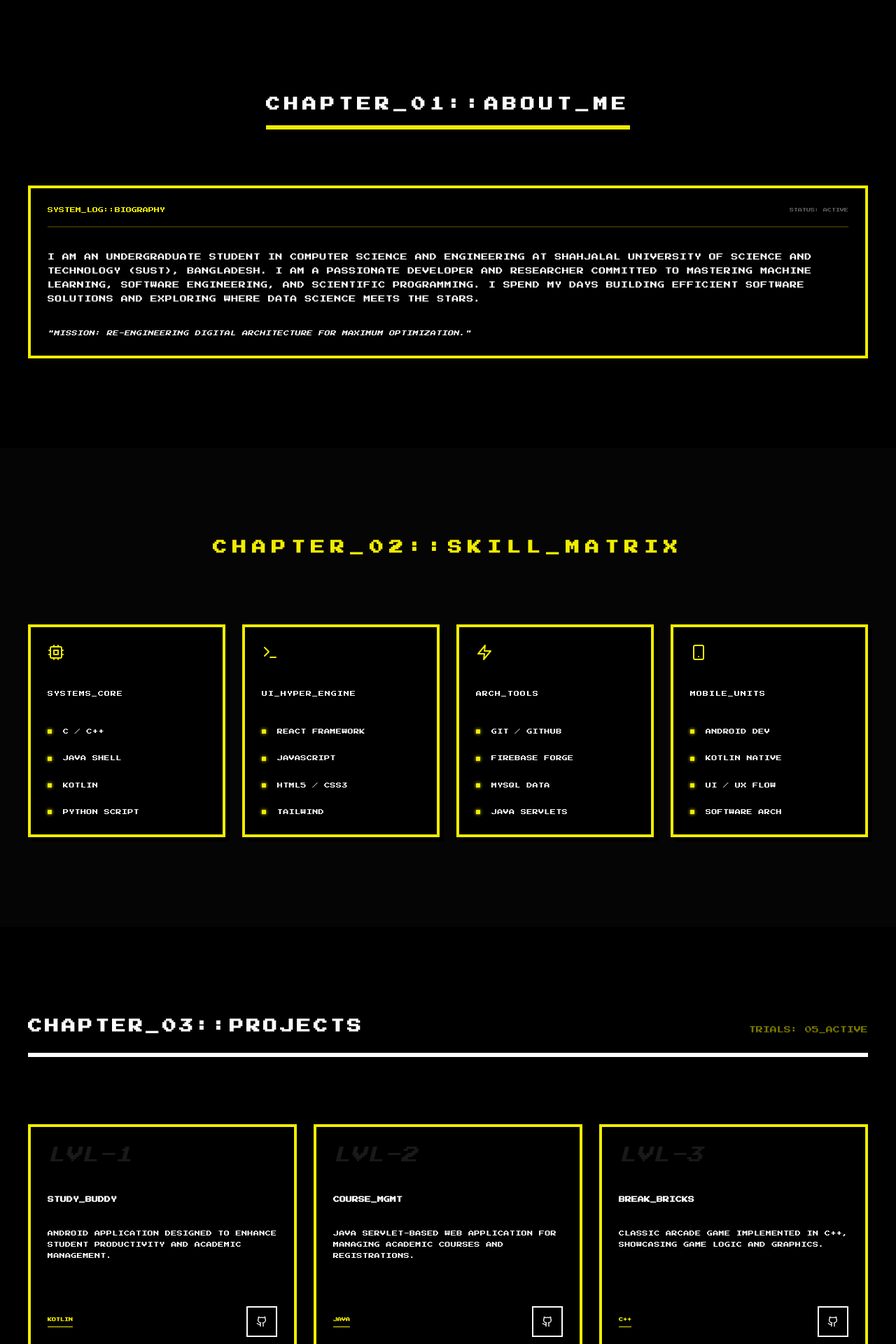
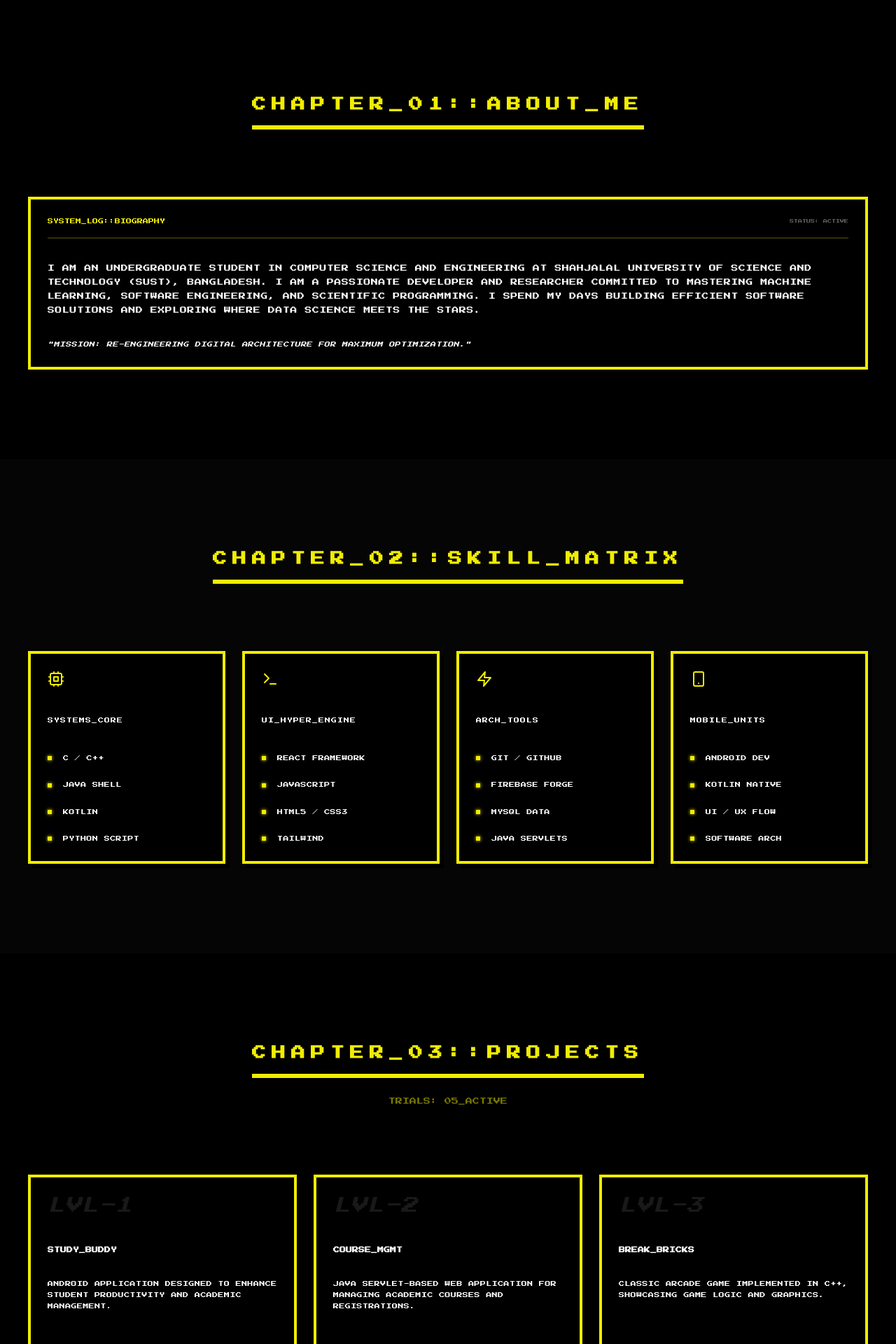
Before and after one commit to rantidebRoy/RoyRantideb, a React (Vite) app: page / in a window 1280 px wide. Shown: the part 840-2760 px from the top of the page at 70% size. Built offline with nearby package versions, Linux system fonts and the light colour scheme.

Commit message:
Mobile View Fixed

```diff
--- a/src/App.jsx
+++ b/src/App.jsx
@@ -193,8 +193,8 @@ const Hero = () => (
                 <div className="inline-block px-4 py-1 border-2 border-nes-yellow text-[7px] md:text-[8px] text-nes-yellow nes-text break-words max-w-full">
                     CHAPTER_00::SYSTEM_LOAD
                 </div>
-                <h1 className="text-xl sm:text-2xl md:text-4xl lg:text-5xl font-black leading-tight tracking-tight lg:tracking-tighter nes-text">
-                    LOADED <span className="text-nes-yellow">RANTIDEB ROY</span> <br className="hidden sm:block" />
+                <h1 className="text-xl sm:text-2xl md:text-4xl lg:text-5xl font-black leading-relaxed md:leading-tight tracking-tight lg:tracking-tighter nes-text">
+                    LOADED <span className="text-nes-yellow">RANTIDEB ROY</span> <br />
                     INTO THE <span className="md:inline">MAIN_FRAME</span>
                 </h1>
                 <div className="nes-border border-4 p-6 md:p-10 bg-black/60 shadow-pixel border-nes-yellow">
@@ -255,8 +255,8 @@ const Hero = () => (
 const About = () => (
     <section id="about" className="py-20 md:py-32 relative">
         <div className="max-w-7xl mx-auto px-6 md:px-10">
-            <div className="mb-12 md:mb-20 text-center">
-                <h2 className="text-[10px] md:text-xl font-bold tracking-tight md:tracking-[6px] inline-block border-b-6 border-nes-yellow pb-4 nes-text uppercase">
+            <div className="mb-16 md:mb-24 text-center">
+                <h2 className="text-[10px] md:text-xl font-bold tracking-tight md:tracking-[8px] inline-block border-b-6 border-nes-yellow pb-4 nes-text uppercase text-nes-yellow">
                     CHAPTER_01::ABOUT_ME
                 </h2>
             </div>
@@ -298,9 +298,11 @@ const Skills = () => {
     return (
         <section id="skills" className="py-20 md:py-32 bg-nes-gray/20">
             <div className="max-w-7xl mx-auto px-6 md:px-10">
-                <h2 className="text-[10px] md:text-xl font-bold tracking-tight md:tracking-[8px] text-center mb-16 md:mb-24 text-nes-yellow nes-text uppercase">
+                <div className="mb-16 md:mb-24 text-center">
+                    <h2 className="text-[10px] md:text-xl font-bold tracking-tight md:tracking-[8px] inline-block border-b-6 border-nes-yellow pb-4 nes-text uppercase text-nes-yellow">
                         CHAPTER_02::SKILL_MATRIX
                     </h2>
+                </div>
 
                 <div className="grid sm:grid-cols-2 lg:grid-cols-4 gap-6">
                     {data.map((item, idx) => (
@@ -342,11 +344,13 @@ const Projects = () => {
     return (
         <section id="projects" className="py-20 md:py-32">
             <div className="max-w-7xl mx-auto px-6 md:px-10">
-                <div className="flex flex-col md:flex-row justify-between items-start md:items-end mb-16 md:mb-24 border-b-6 border-nes-white pb-6 gap-6">
-                    <h2 className="text-[10px] md:text-xl font-bold tracking-tight md:tracking-[4px] text-white nes-text uppercase">
+                <div className="mb-16 md:mb-24 text-center">
+                    <h2 className="text-[10px] md:text-xl font-bold tracking-tight md:tracking-[8px] inline-block border-b-6 border-nes-yellow pb-4 nes-text uppercase text-nes-yellow">
                         CHAPTER_03::PROJECTS
                     </h2>
+                    <div className="mt-6">
                         <span className="nes-text text-[8px] md:text-[10px] text-nes-yellow animate-pulse">TRIALS: 05_ACTIVE</span>
+                    </div>
                 </div>
 
                 <div className="grid sm:grid-cols-2 lg:grid-cols-3 gap-6">
@@ -378,9 +382,11 @@ const Projects = () => {
 const Education = () => (
     <section id="education" className="py-20 md:py-32 bg-nes-gray/20">
         <div className="max-w-7xl mx-auto px-6 md:px-10">
-            <h2 className="text-[10px] md:text-xl font-bold tracking-tight md:tracking-[8px] text-center mb-16 md:mb-24 text-nes-yellow nes-text uppercase">
+            <div className="mb-16 md:mb-24 text-center">
+                <h2 className="text-[10px] md:text-xl font-bold tracking-tight md:tracking-[8px] inline-block border-b-6 border-nes-yellow pb-4 nes-text uppercase text-nes-yellow">
                     CHAPTER_04::ACADEMICS
                 </h2>
+            </div>
 
             <div className="grid lg:grid-cols-1 gap-10">
                 <motion.div
@@ -432,9 +438,11 @@ const Education = () => (
 const Research = () => (
     <section id="research" className="py-20 md:py-32">
         <div className="max-w-7xl mx-auto px-6 md:px-10">
-            <h2 className="text-[10px] md:text-xl font-bold tracking-tight md:tracking-[8px] text-center mb-16 md:mb-24 text-nes-yellow nes-text uppercase">
+            <div className="mb-16 md:mb-24 text-center">
+                <h2 className="text-[10px] md:text-xl font-bold tracking-tight md:tracking-[8px] inline-block border-b-6 border-nes-yellow pb-4 nes-text uppercase text-nes-yellow">
                     CHAPTER_05::RESEARCH
                 </h2>
+            </div>
 
             <div className="grid md:grid-cols-2 gap-6 md:gap-8">
                 {[
@@ -467,9 +475,11 @@ const Research = () => (
 const Achievements = () => (
     <section id="achievements" className="py-20 md:py-32 bg-nes-gray/20">
         <div className="max-w-7xl mx-auto px-6 md:px-10">
-            <h2 className="text-[10px] md:text-xl font-bold tracking-tight md:tracking-[8px] text-center mb-16 md:mb-24 text-nes-yellow nes-text uppercase">
+            <div className="mb-16 md:mb-24 text-center">
+                <h2 className="text-[10px] md:text-xl font-bold tracking-tight md:tracking-[8px] inline-block border-b-6 border-nes-yellow pb-4 nes-text uppercase text-nes-yellow">
                     CHAPTER_06::ACHIEVEMENTS
                 </h2>
+            </div>
 
             <div className="grid sm:grid-cols-2 gap-6 md:gap-8">
                 <motion.div
@@ -536,9 +546,11 @@ const Activities = () => {
     return (
         <section id="activities" className="py-20 md:py-32">
             <div className="max-w-7xl mx-auto px-6 md:px-10">
-                <h2 className="text-[10px] md:text-xl font-bold tracking-tight md:tracking-[8px] text-center mb-16 md:mb-24 text-nes-yellow nes-text uppercase">
+                <div className="mb-16 md:mb-24 text-center">
+                    <h2 className="text-[10px] md:text-xl font-bold tracking-tight md:tracking-[8px] inline-block border-b-6 border-nes-yellow pb-4 nes-text uppercase text-nes-yellow">
                         CHAPTER_07::ACTIVITIES
                     </h2>
+                </div>
 
                 <div className="grid lg:grid-cols-1 gap-10">
                     <motion.div
@@ -573,9 +585,11 @@ const Contact = () => {
     return (
         <section id="contact" className="py-24 md:py-40">
             <div className="max-w-5xl mx-auto px-6 md:px-10 text-center">
-                <h2 className="text-[12px] md:text-2xl font-bold tracking-tight md:tracking-[10px] uppercase mb-16 md:mb-20 nes-text text-nes-yellow">
+                <div className="mb-16 md:mb-20 text-center">
+                    <h2 className="text-[12px] md:text-2xl font-bold tracking-tight md:tracking-[10px] inline-block border-b-6 border-nes-yellow pb-4 nes-text uppercase text-nes-yellow">
                         CHAPTER_08::UPLINK
                     </h2>
+                </div>
 
                 <div className="grid md:grid-cols-2 gap-12 md:gap-16 text-left">
                     <div className="nes-border p-8 md:p-14 bg-black space-y-10 md:space-y-12 shadow-pixel border-nes-yellow">
```
Lines whose indentation alone changed are shown as unchanged.
